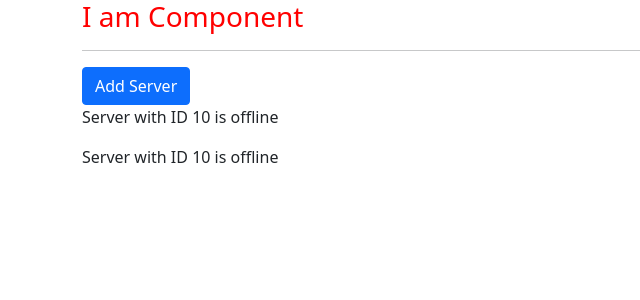
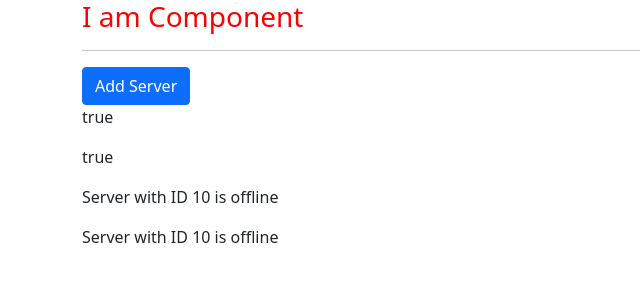
Before and after one commit to 3gzon/angular, an Angular app: page / in a window 1280 px wide. Shown: the top 300 px of the page, without its empty margins (0-640 px from the left). Built offline with nearby package versions, Linux system fonts and the light colour scheme.

Commit message:
feat: combine data binding and strign interpolation

```diff
--- a/src/app/servers/servers.component.html
+++ b/src/app/servers/servers.component.html
@@ -1,4 +1,10 @@
 <button class="btn btn-primary" [disabled]="!allowNewServer">
     Add Server
 </button>
+<!-- Property Bindind -->
+<p [innerText]="allowNewServer"></p>
+
+<!-- String Interpolation Bindind -->
+<p>{{allowNewServer}}</p>
+
 <app-server></app-server>
```
